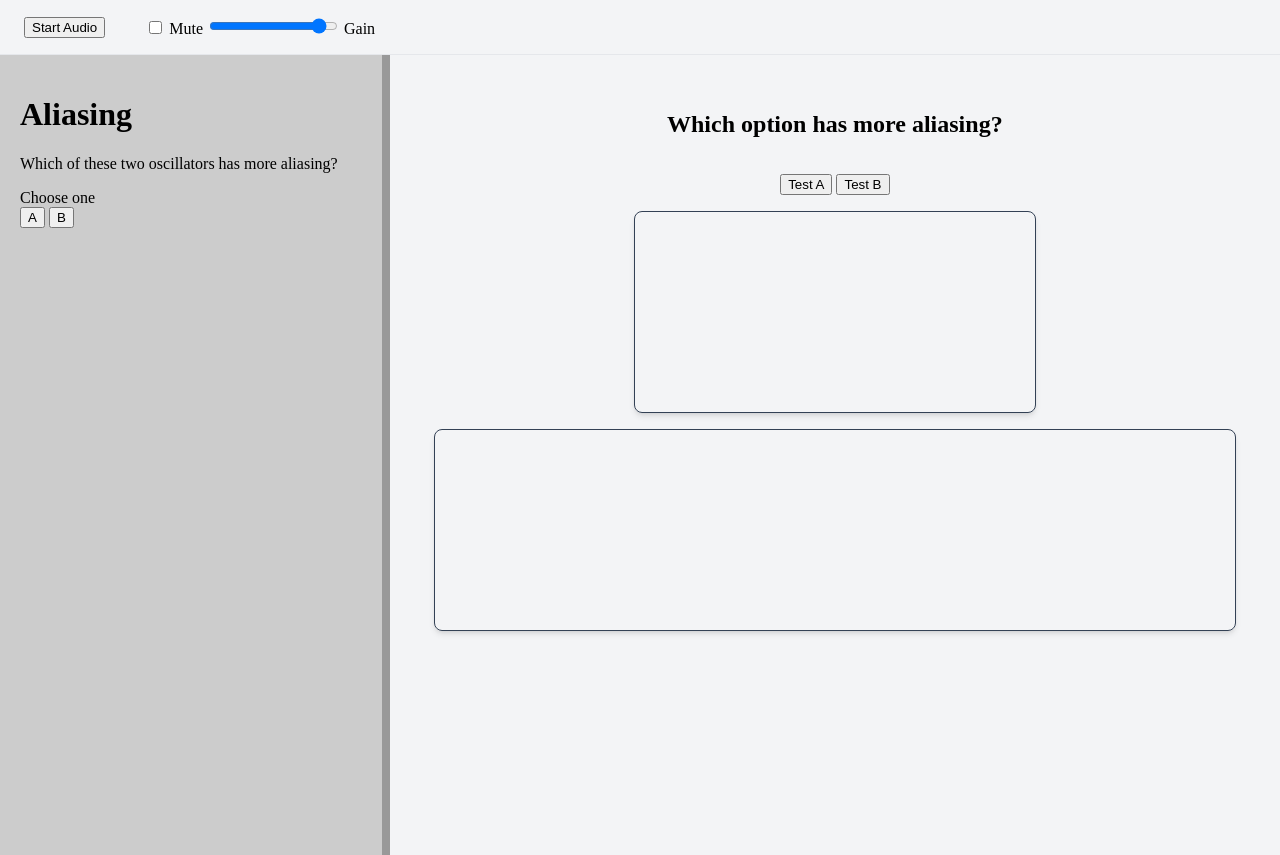
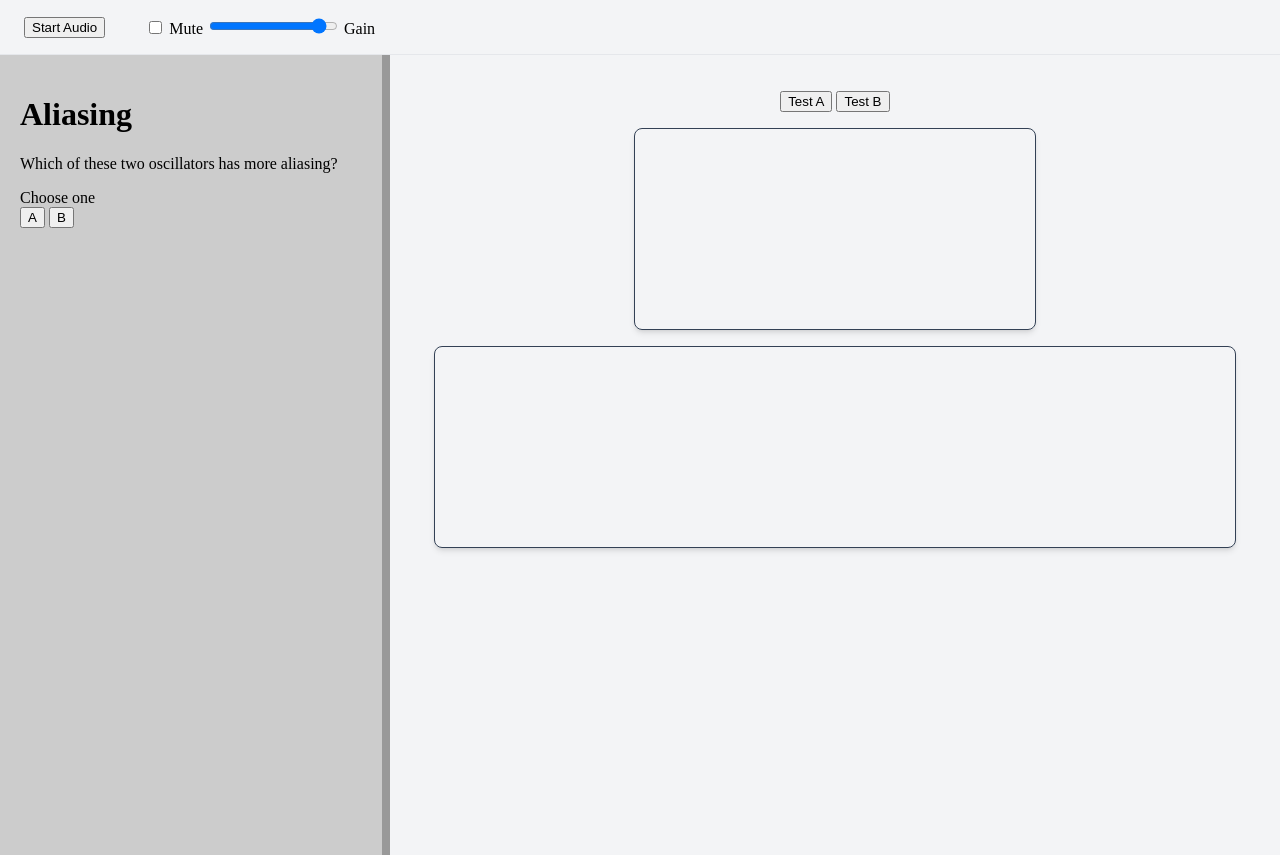
Before and after one commit to eetu-n/synth-school, a SvelteKit app: page /lessons/aliasing in a window 1280 px wide. Shown: the top 855 px of the page. Built offline with nearby package versions, Linux system fonts and the light colour scheme.

Commit message:
Remove redundant text

```diff
--- a/src/routes/lessons/aliasing/+page.svelte
+++ b/src/routes/lessons/aliasing/+page.svelte
@@ -44,7 +44,6 @@
 
 {#snippet rightSide()}
     <div class=centered>
-        <h2>Which option has more aliasing?</h2>
         <FaustSawSelector output={audioState.masterWorklet} isRightAliasing={rightIsAliasing} />
 
         <Scope/>
```
